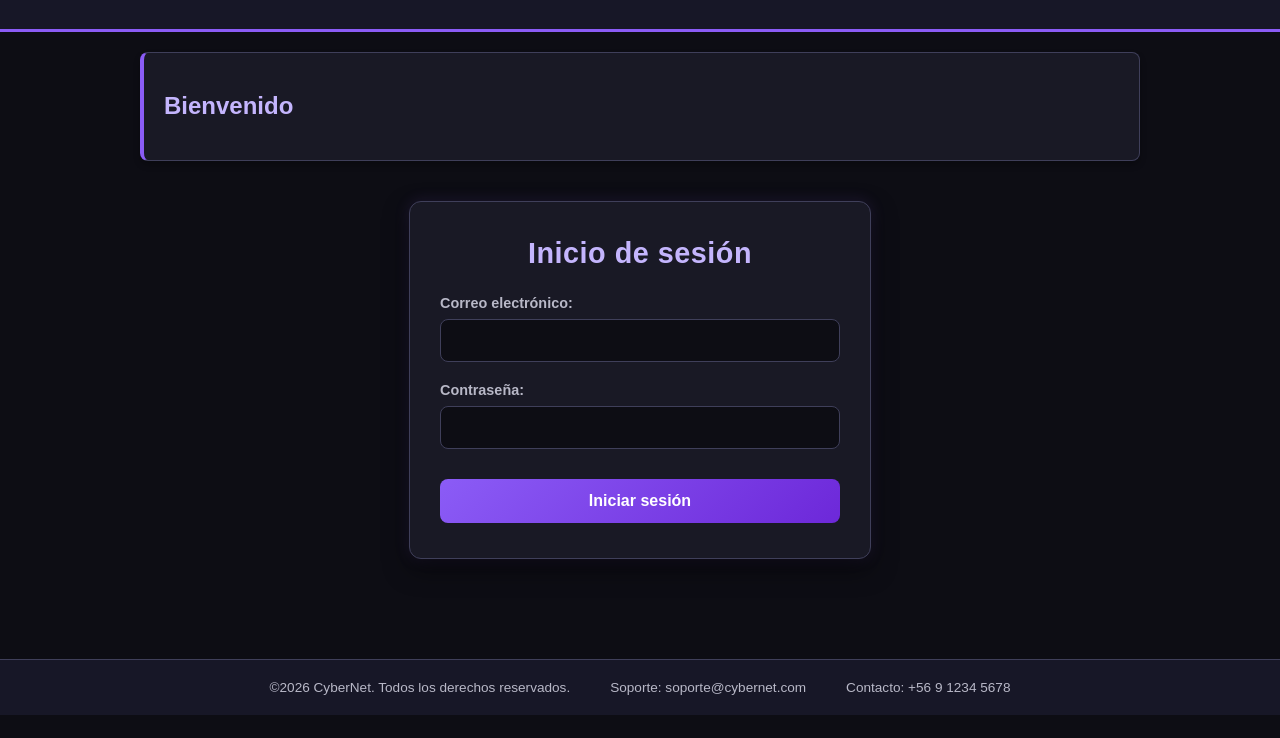
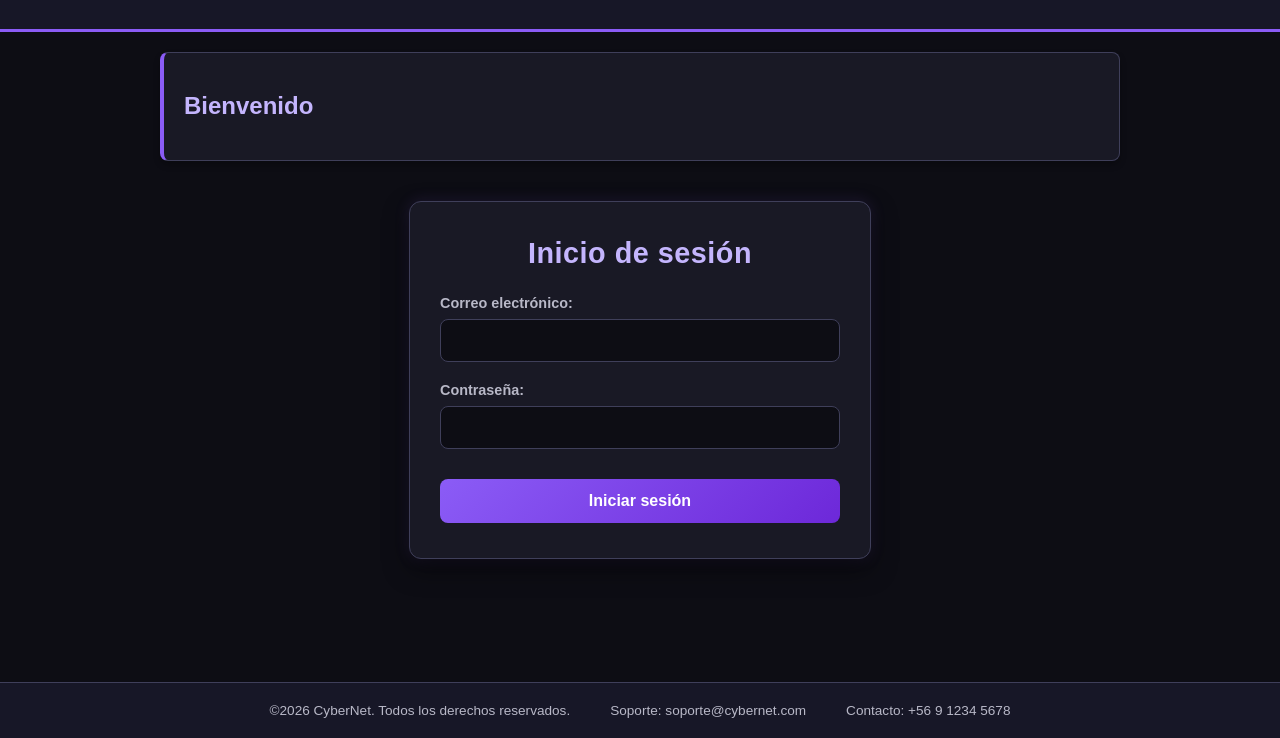
Before and after one commit to Alanwowowo/Cybercafe-web, a plain HTML site: page index.html in a window 1280 px wide. Shown: the part 62-800 px from the top of the page. Drawn offline with Linux system fonts and the light colour scheme.

Commit message:
Mantiene el footer al final de la pagina

```diff
--- a/css/estilos.css
+++ b/css/estilos.css
@@ -1,5 +1,8 @@
 body {
     margin: 0;
+    min-height: 100vh;
+    display: flex;
+    flex-direction: column;
     font-family: Arial, sans-serif;
     color: #f5f5f5;
     background-color: #0d0d14;
@@ -59,6 +62,9 @@ header nav a.active {
 }
 
 main {
+    flex: 1;
+    width: 100%;
+    box-sizing: border-box;
     padding: 20px;
     max-width: 1000px;
     margin: 0 auto;
```
